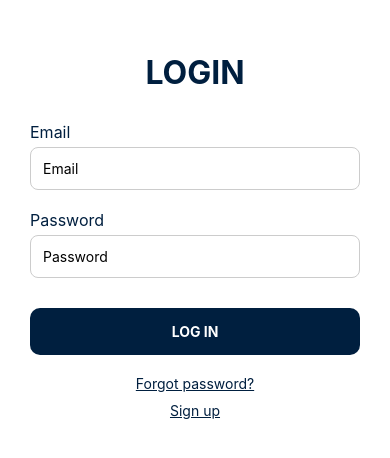
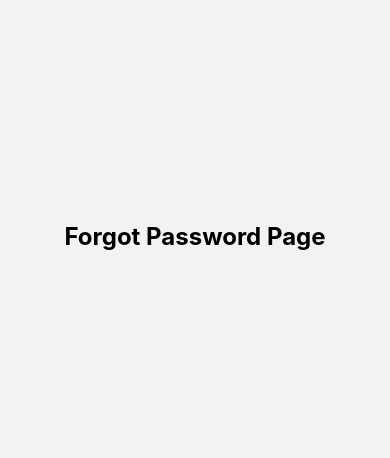
Before and after one commit to athuchandole/RN-mfp, a React Native app: screen /ForgotPassword in a window 390 px wide. Shown: the part 186-644 px from the top of the page. Built offline with nearby package versions, Linux system fonts and the light colour scheme.

Commit message:
navigation

```diff
--- a/App.js
+++ b/App.js
@@ -1,10 +1,25 @@
 import React from 'react';
 import { SafeAreaView } from 'react-native';
+import { NavigationContainer } from '@react-navigation/native';
+import { createNativeStackNavigator } from '@react-navigation/native-stack';
+
 import Login from './screen/login';
+import Signup from './screen/Signup';
+import ForgotPassword from './screen/ForgotPassword';
+
+const Stack = createNativeStackNavigator();
 
 const App = () => {
   return (
-      <Login />
+    <NavigationContainer>
+      <SafeAreaView style={{ flex: 1 }}>
+        <Stack.Navigator initialRouteName="Login" screenOptions={{ headerShown: false }}>
+          <Stack.Screen name="Login" component={Login} />
+          <Stack.Screen name="Signup" component={Signup} />
+          <Stack.Screen name="ForgotPassword" component={ForgotPassword} />
+        </Stack.Navigator>
+      </SafeAreaView>
+    </NavigationContainer>
   );
 };
 
--- a/package.json
+++ b/package.json
@@ -10,10 +10,14 @@
     "web": "expo start --web"
   },
   "dependencies": {
+    "@react-navigation/native": "^7.1.6",
+    "@react-navigation/native-stack": "^7.3.10",
     "expo": "~52.0.43",
     "expo-status-bar": "~2.0.1",
     "react": "18.3.1",
-    "react-native": "0.76.9"
+    "react-native": "0.76.9",
+    "react-native-safe-area-context": "4.12.0",
+    "react-native-screens": "~4.4.0"
   },
   "devDependencies": {
     "@babel/core": "^7.20.0"
--- /dev/null
+++ b/screen/ForgotPassword.jsx
@@ -0,0 +1,23 @@
+import { View, Text, StyleSheet } from 'react-native';
+
+const ForgotPassword = () => {
+    return (
+        <View style={styles.container}>
+            <Text style={styles.text}>Forgot Password Page</Text>
+        </View>
+    );
+};
+
+const styles = StyleSheet.create({
+    container: {
+        flex: 1,
+        justifyContent: 'center',
+        alignItems: 'center',
+    },
+    text: {
+        fontSize: 24,
+        fontWeight: 'bold',
+    },
+});
+
+export default ForgotPassword;
--- /dev/null
+++ b/screen/Signup.jsx
@@ -0,0 +1,23 @@
+import { View, Text, StyleSheet } from 'react-native';
+
+const Signup = () => {
+    return (
+        <View style={styles.container}>
+            <Text style={styles.text}>Sign Up Page</Text>
+        </View>
+    );
+};
+
+const styles = StyleSheet.create({
+    container: {
+        flex: 1,
+        justifyContent: 'center',
+        alignItems: 'center',
+    },
+    text: {
+        fontSize: 24,
+        fontWeight: 'bold',
+    },
+});
+
+export default Signup;
--- a/screen/login.jsx
+++ b/screen/login.jsx
@@ -1,9 +1,8 @@
-// screen/Login.jsx
 import { StatusBar } from 'expo-status-bar';
 import { useState } from 'react';
 import { StyleSheet, Text, TextInput, TouchableOpacity, View, Alert } from 'react-native';
 
-const Login = () => {
+const Login = ({ navigation }) => {
   const [email, setEmail] = useState('');
   const [password, setPassword] = useState('');
 
@@ -38,8 +37,13 @@ const Login = () => {
         <Text style={styles.buttonText}>LOG IN</Text>
       </TouchableOpacity>
 
-      <Text style={styles.link}>Forgot password?</Text>
-      <Text style={styles.link}>Sign up</Text>
+      <TouchableOpacity onPress={() => navigation.navigate('ForgotPassword')}>
+        <Text style={styles.link}>Forgot password?</Text>
+      </TouchableOpacity>
+
+      <TouchableOpacity onPress={() => navigation.navigate('Signup')}>
+        <Text style={styles.link}>Sign up</Text>
+      </TouchableOpacity>
 
       <StatusBar style="auto" />
     </View>
```
Also changed, not shown: 1 other file (tests, documents, lock files or other folders).
